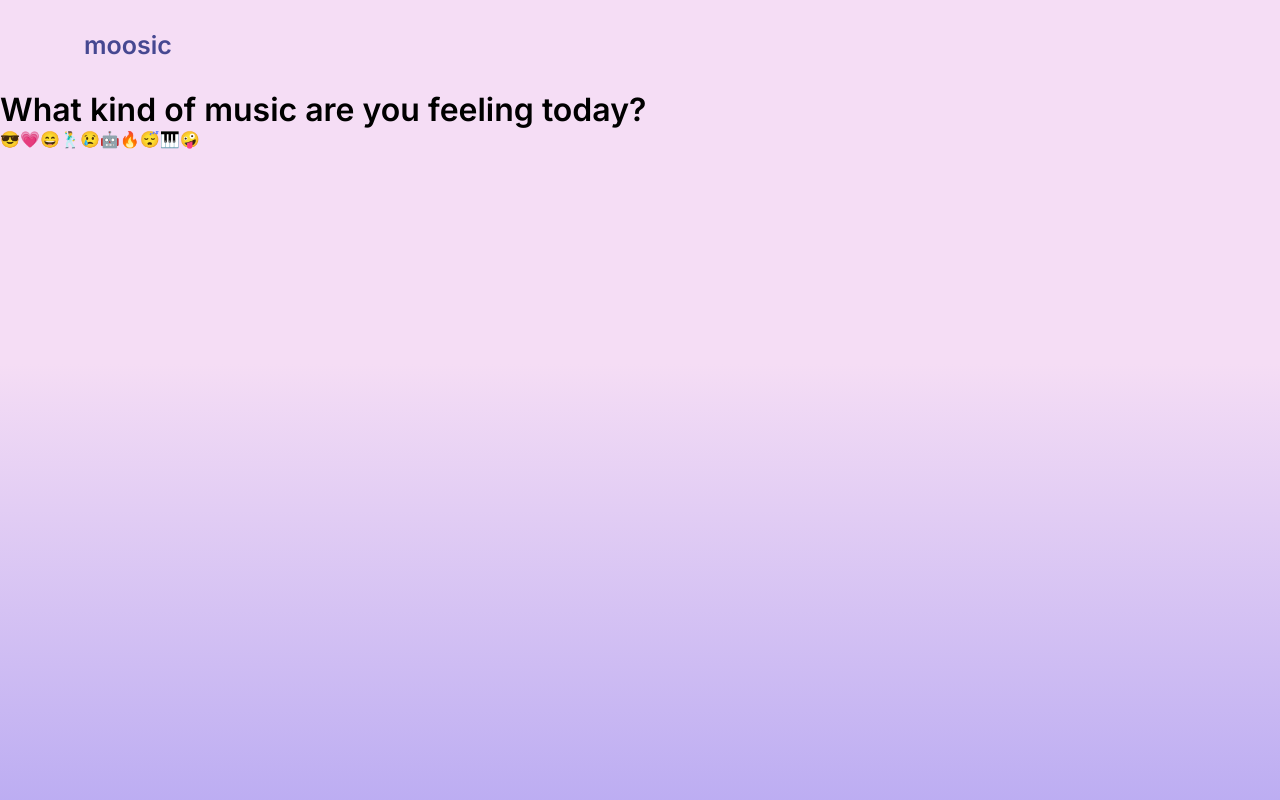
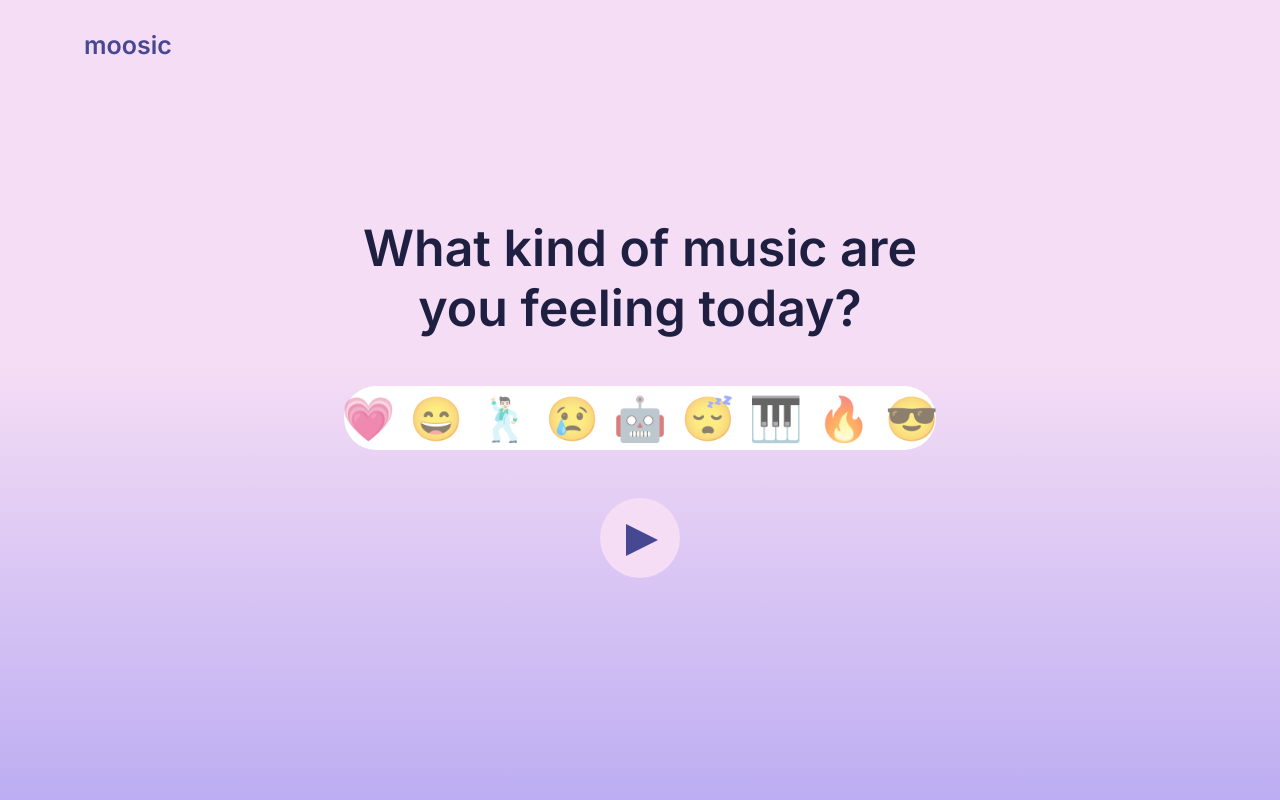
Before and after one commit to sophienchen/moosic, a Python web app: template templates/emoji.html in a window 1280 px wide. Run offline with Jinja, Linux system fonts and the light colour scheme; the template is opened without the code that fills it, so the values that code supplies are empty.

Commit message:
emoji select page

```diff
--- a/static/css/styles.css
+++ b/static/css/styles.css
@@ -11,6 +11,7 @@ html {
 }
 body {
   width: 100%;
+  height: 100%;
   background: linear-gradient(180deg, #F5DDF5 11.63%, #F5DDF5 45.45%, #BBACF2 101.46%);
 }
 
@@ -82,6 +83,163 @@ nav {
   margin-top: 60px;
 }
 
-.emoji-slider {
+.main-container {
   display: flex;
+  flex-direction: column;
+  align-items: center;
+  justify-content: center;
+  margin-top: 10%;
+  margin-bottom: 10%;
 }
+
+.main-text h1{
+  font-size: 50px;
+  color: #1F2041;
+  text-align: center;
+}
+
+.emoji-options {
+  display: flex;
+  cursor: pointer;
+  background-color: white;
+  border-style: none;
+  border-radius: 50px;
+  width: 15%;
+  align-items: center;
+  justify-content: center;
+  margin-top: 3rem;
+  height: 4rem;
+  width: 37rem;
+}
+
+label{
+  cursor: pointer;
+  font-size: 2.7rem;
+  padding: 7px;
+}
+
+input[type=checkbox] {
+    display: none;
+}
+
+.label-happy:before {
+  content: '😄';
+  opacity: 0.6;
+}
+
+input:checked + label .label-happy:before {
+  content: '😄';
+  opacity: 1;
+}
+
+.label-heart:before {
+  content:'💗';
+  opacity: 0.6;
+}
+
+input:checked + label .label-heart:before {
+  content:'💗';
+  opacity: 1;
+}
+
+.label-dance:before {
+  content: '🕺🏻';
+  opacity: 0.6;
+}
+
+input:checked + label .label-dance:before {
+  content: '🕺🏻';
+  opacity: 1;
+}
+
+.label-electronic:before {
+  content: '🤖';
+  opacity: 0.6;
+}
+
+input:checked + label .label-electronic:before {
+  content: '🤖';
+  opacity: 1;
+}
+
+.label-sleepy:before {
+  content: '😴';
+  opacity: 0.6;
+}
+
+input:checked + label .label-sleepy:before {
+  content: '😴';
+  opacity: 1;
+}
+
+.label-acoustic:before {
+  content: '🎹';
+  opacity: 0.6;
+}
+
+input:checked + label .label-acoustic:before {
+  content: '🎹';
+  opacity: 1;
+}
+
+.label-fire:before {
+  content: '🔥';
+  opacity: 0.6;
+}
+
+input:checked + label .label-fire:before {
+  content: '🔥';
+  opacity: 1;
+}
+
+.label-popular:before {
+  content: '😎';
+  opacity: 0.6;
+}
+
+input:checked + label .label-popular:before {
+  content: '😎';
+  opacity: 1;
+}
+
+.label-sad:before {
+  content: '😢';
+  opacity: 0.6;
+}
+
+input:checked + label .label-sad:before {
+  content: '😢';
+  opacity: 1;
+}
+
+.play-button-outer {
+  width: 5em;
+  height: 5em;
+  border-radius: 50%;
+  background-color: #F5DDF5;
+  cursor: pointer;
+  margin-top: 3rem;
+}
+
+.play-button {
+  margin: 1.5px 1.5px;
+  top: 30%;
+  left: 30%;
+  position: relative;
+  width: 0;
+  height: 0;
+  border-style: solid;
+  border-width: 1em 0 1em 2em;
+  border-color: transparent transparent transparent #464891;
+}
+
+.play-button-outer:hover {
+  background-color: white;
+}
+
+.play-button-outer:hover .play-button {
+  opacity: 1;
+}
+
+}
+}
--- a/templates/emoji.html
+++ b/templates/emoji.html
@@ -3,6 +3,7 @@
 
 <head>
   <meta charset="utf-8">
+  <meta name="viewport" content="width=device-width, initial-scale=1.0">
   <title>moosic</title>
   <link rel="stylesheet" type="text/css" href="../static/css/styles.css">
   <link href="https://fonts.googleapis.com/css2?family=Inter:wght@400;600&display=swap" rel="stylesheet">
@@ -16,42 +17,67 @@
   </nav>
   <div class="main-container">
     <div class="main-text">
-      <h1>What kind of music are you feeling today?</h1>
+      <h1 id="question">What kind of music are </h1>
+      <h1 id="question">you feeling today?</h1>
     </div>
-    <div class="emoji-input">
-
+    <div class="emoji-options">
+      <div class="emoji">
+        <input type="checkbox" name="heart" id="heart">
+        <label for="heart">
+          <span class="label-heart"></span>
+        </label>
       </div>
-    <div class="emoji-slider">
-      <div class data-emojid="U+1F60E">
-        <span>😎</span>
+      <div class="emoji">
+        <input type="checkbox" name="happy" id="happy">
+        <label for="happy">
+          <span class="label-happy"></span>
+        </label>
       </div>
-      <div class data-emojid="U+U+1F497">
-        <span>💗</span>
+      <div class="emoji">
+        <input type="checkbox" name="dance" id="dance">
+        <label for="dance">
+          <span class="label-dance"></span>
+        </label>
       </div>
-      <div class data-emojid="U+U+1F604">
-        <span>😄</span>
+      <div class="emoji">
+        <input type="checkbox" name="sad" id="sad">
+        <label for="sad">
+          <span class="label-sad"></span>
+        </label>
       </div>
-      <div class data-emojid="U+1F57A">
-        <span>🕺</span>
+      <div class="emoji">
+        <input type="checkbox" name="electronic" id="electronic">
+        <label for="electronic">
+          <span class="label-electronic"></span>
+        </label>
       </div>
-      <div class data-emojid="U+1F622">
-        <span>😢</span>
+      <div class="emoji">
+        <input type="checkbox" name="sleepy" id="sleepy">
+        <label for="sleepy">
+          <span class="label-sleepy"></span>
+        </label>
       </div>
-      <div class data-emojid="U+1F916">
-        <span>🤖</span>
+      <div class="emoji">
+        <input type="checkbox" name="acoustic" id="acoustic">
+        <label for="acoustic">
+          <span class="label-acoustic"></span>
+        </label>
       </div>
-      <div class data-emojid="U+1F525">
-        <span>🔥</span>
+      <div class="emoji">
+        <input type="checkbox" name="fire" id="fire">
+        <label for="fire">
+          <span class="label-fire"></span>
+        </label>
       </div>
-      <div class data-emojid="U+1F634">
-        <span>😴</span>
+      <div class="emoji">
+        <input type="checkbox" name="popular" id="popular">
+        <label for="popular">
+          <span class="label-popular"></span>
+        </label>
       </div>
-      <div class data-emojid="U+1F3B9">
-        <span>🎹</span>
     </div>
-      <div class data-emojid="U+1F92A">
-        <span>🤪</span>
-      </div>
+    <div class="play-button-outer">
+      <div class="play-button"></div>
     </div>
   </div>
 
--- a/templates/index.html
+++ b/templates/index.html
@@ -3,6 +3,7 @@
 
 <head>
   <meta charset="utf-8">
+  <meta name="viewport" content="width=device-width, initial-scale=1.0">
   <title>moosic</title>
   <link rel="stylesheet" type="text/css" href="../static/css/styles.css">
   <link href="https://fonts.googleapis.com/css2?family=Inter:wght@400;600&display=swap" rel="stylesheet">
```
Also changed, not shown: app.py (deleted, +0 -71 lines), static/styles.css (deleted, +0 -26 lines), 1 other file. Lines whose indentation alone changed are shown as unchanged.
